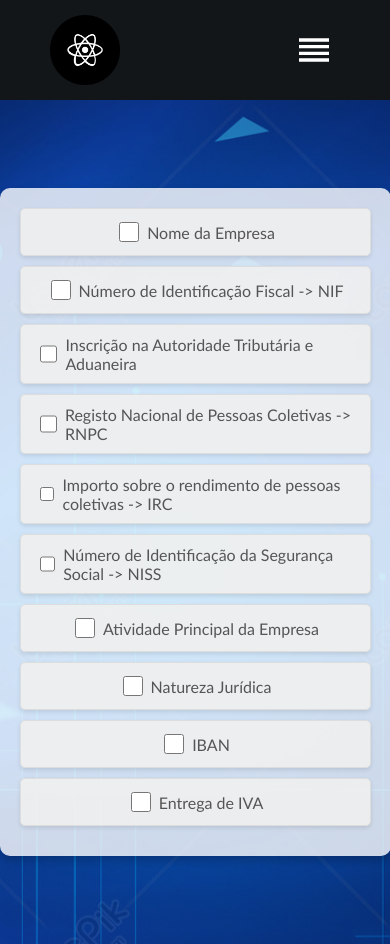
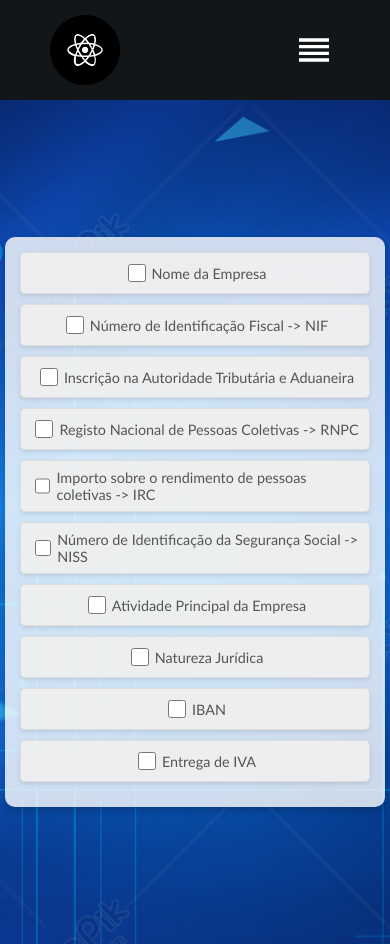
Before and after one commit to nicoly05/react-website, a React (Create React App) app: page /Requisitos in a window 390 px wide. Built offline with nearby package versions, Linux system fonts and the light colour scheme.

Commit message:
perfeito
Tudo funcionando perfeitamente, falta somente ajustar a pré visualização da fatura

```diff
--- a/src/pages/Home.js
+++ b/src/pages/Home.js
@@ -23,4 +23,4 @@ function Home() {
   )
 }
 
-export default Home
+export default Home;
--- a/src/pages/Requisitos.js
+++ b/src/pages/Requisitos.js
@@ -1,6 +1,5 @@
 import React, { useState } from 'react';
-import '../styles/Requisitos.css'; // Importe o CSS
-
+import '../styles/Requisitos.css';
 const Requisitos = () => {
   const [itens, setItens] = useState([
     { id: 1, name: 'Nome da Empresa', checked: false },
--- a/src/pages/Simulacao.js
+++ b/src/pages/Simulacao.js
@@ -25,12 +25,12 @@ const Simulacao = () => {
   const handleSubmit = (e) => {
     e.preventDefault();
 
-    // Convert values to numbers and calculate total salary
+
     const salarioDiaNum = parseFloat(salarioDia);
     const diasTrabalhadosNum = parseInt(diasTrabalhados, 10);
     const salarioTotal = salarioDiaNum * diasTrabalhadosNum;
 
-    // Update preview with calculated total salary
+
     setPreview({
       cliente,
       morada,
@@ -42,7 +42,7 @@ const Simulacao = () => {
       salarioTotal,
     });
 
-    // Open modal dialog
+
     setIsModalOpen(true);
   };
 
--- a/src/styles/Home.css
+++ b/src/styles/Home.css
@@ -1,35 +1,38 @@
 .home {
     width: 100%;
-    height: 90vh;
+    height: auto;
+    min-height: 90vh;
     display: flex;
-    justify-content: center; /* Centraliza horizontalmente */
-    align-items: center;    /* Centraliza verticalmente */
-    flex-direction: column; /* Alinha os elementos verticalmente */
+    justify-content: center;
+    align-items: center;
+    flex-direction: column;
     background-position: center;
     background-repeat: no-repeat;
     background-size: cover;
     font-family: "Gill Sans", "Gill Sans MT", Calibri, "Trebuchet MS", sans-serif;
+    padding: 20px;
 }
 
 .headerContainer {
-    width: auto;
-    padding: 20px; /* Adiciona espaçamento interno */
-    display: flex; /* Ativa flexbox */
-    flex-direction: column; /* Alinha os itens verticalmente */
-    justify-content: center; /* Centraliza os itens verticalmente */
-    align-items: center;     /* Centraliza os itens horizontalmente */
-    gap: 20px; /* Espaçamento uniforme entre os elementos */
-    background: rgba(255, 255, 255, 0.8); /* Fundo branco semitransparente */
-    border-radius: 10px; /* Bordas arredondadas */
-    box-shadow: 0 4px 6px rgba(0, 0, 0, 0.1); /* Sombra suave */
+    width: 90%;
+    max-width: 800px;
+    padding: 20px;
+    display: flex;
+    flex-direction: column;
+    justify-content: center;
+    align-items: center;
+    gap: 20px;
+    background: rgba(255, 255, 255, 0.8);
+    border-radius: 10px;
+    box-shadow: 0 4px 6px rgba(0, 0, 0, 0.1);
 }
 
 .headerContainer h1 {
-    font-size: 60px; /* Reduz o tamanho do título */
-    font-weight: 600; /* Negrito */
+    font-size: 3rem;
+    font-weight: 600;
     color: #121619;
-    text-align: center; /* Centraliza o texto */
-    margin: 0; /* Remove margens extras */
+    text-align: center;
+    margin: 0;
 }
 
 .headerContainer button {
@@ -39,48 +42,53 @@
     cursor: pointer;
     background-color: #121619;
     height: 50px;
-    width: 200px; /* Tamanho maior para os botões */
+    width: 100%;
+    max-width: 300px;
     text-decoration: none;
-    font-size: 18px;
+    font-size: 1rem;
     transition: background-color 0.3s ease;
 }
 
 .headerContainer button:hover {
-    background-color: #07090a; /* Cor mais escura ao passar o mouse */
+    background-color: #07090a;
 }
 
 .headerContainer a {
-    text-decoration: none; /* Remove sublinhado dos links */
+    text-decoration: none;
 }
 
-@media only screen and (max-width: 650px) {
+
+@media only screen and (max-width: 768px) {
+    .headerContainer {
+        padding: 15px;
+    }
+
+    .headerContainer h1 {
+        font-size: 2.5rem;
+    }
+
+    .headerContainer button {
+        font-size: 0.9rem;
+    }
+}
+
+@media only screen and (max-width: 480px) {
     .home {
-        justify-content: center;
-        align-items: center;
+        padding: 10px;
     }
 
     .headerContainer {
-        margin-left: 0px;
-        border-radius: 10px;
         padding: 10px;
-        width: 90%;
-        background-color: #121619;
+        background-color: rgba(18, 22, 25, 0.9);
         color: white;
     }
 
     .headerContainer h1 {
-        font-size: 40px;
-        color: white;
+        font-size: 2rem;
     }
 
     .headerContainer button {
-        background-color: white;
-        color: #121619;
-        margin-bottom: 20px;
-    }
-
-    .headerContainer button:hover {
-        background-color: rgb(225, 225, 225);
-        color: #121619;
+        font-size: 0.8rem;
+        height: 45px;
     }
 }
--- a/src/styles/Requisitos.css
+++ b/src/styles/Requisitos.css
@@ -1,95 +1,126 @@
 
 .lista {
     width: 100%;
-    height: 100vh; /* Preenche a altura da tela */
+    height: auto;
+    min-height: 100vh;
     display: flex;
-    justify-content: center; /* Centraliza horizontalmente */
-    align-items: center; /* Centraliza verticalmente */
-    flex-direction: column; /* Alinha elementos verticalmente */
-    background-image: url('../assets/Requisitos.png'); /* Caminho para a imagem de fundo */
+    justify-content: center;
+    align-items: center;
+    flex-direction: column;
+    background-image: url('../assets/Requisitos.png');
     background-position: center;
     background-repeat: no-repeat;
     background-size: cover;
     font-family: "Gill Sans", "Gill Sans MT", Calibri, "Trebuchet MS", sans-serif;
+    padding: 20px;
+    box-sizing: border-box;
 }
 
 .lista .box {
-    width: auto;
-    padding: 30px; /* Espaçamento interno */
-    display: flex; /* Ativa flexbox */
-    flex-direction: column; /* Alinha itens verticalmente */
-    justify-content: center; /* Centraliza verticalmente */
-    align-items: center; /* Centraliza horizontalmente */
-    gap: 15px; /* Espaçamento entre os elementos */
-    background: rgba(255, 255, 255, 0.8); /* Fundo branco semitransparente */
-    border-radius: 10px; /* Bordas arredondadas */
-    box-shadow: 0 4px 8px rgba(0, 0, 0, 0.2); /* Sombra elegante */
-    max-width: 500px; /* Limita a largura */
+    width: 100%;
+    max-width: 600px;
+    padding: 30px;
+    display: flex;
+    flex-direction: column;
+    justify-content: center;
+    align-items: center;
+    gap: 15px;
+    background: rgba(255, 255, 255, 0.8);
+    border-radius: 10px;
+    box-shadow: 0 4px 8px rgba(0, 0, 0, 0.2);
     text-align: center;
 }
 
 .lista .box h3 {
-    font-size: 32px; /* Tamanho do título */
-    font-weight: bold; /* Negrito */
-    color: #333; /* Cor do texto */
+    font-size: 2rem;
+    font-weight: bold;
+    color: #333;
     margin-bottom: 20px;
 }
 
 .lista .box ul {
-    list-style: none; /* Remove os marcadores da lista */
-    padding: 0; /* Remove o padding padrão */
-    margin: 0; /* Remove margens extras */
-    width: 100%; /* Preenche a largura da caixa */
+    list-style: none;
+    padding: 0;
+    margin: 0;
+    width: 100%;
 }
 
 .lista .box ul li {
-    display: flex; /* Organiza os itens em linha */
-    align-items: center; /* Alinha os itens no centro */
-    justify-content: space-between; /* Espaço entre o checkbox e o texto */
-    background: rgba(240, 240, 240, 0.9); /* Fundo dos itens da lista */
-    border: 1px solid #ddd; /* Bordas suaves */
-    border-radius: 5px; /* Bordas arredondadas */
-    padding: 10px 15px; /* Espaçamento interno */
-    margin-bottom: 10px; /* Espaçamento entre os itens */
-    box-shadow: 0 2px 4px rgba(0, 0, 0, 0.1); /* Sombra leve */
+    display: flex;
+    align-items: center;
+    justify-content: space-between;
+    background: rgba(240, 240, 240, 0.9);
+    border: 1px solid #ddd;
+    border-radius: 5px;
+    padding: 10px 15px;
+    margin-bottom: 10px;
+    box-shadow: 0 2px 4px rgba(0, 0, 0, 0.1);
     transition: transform 0.2s ease;
 }
 
 .lista .box ul li:hover {
-    transform: scale(1.02); /* Efeito de zoom ao passar o mouse */
+    transform: scale(1.02);
 }
 
 .lista .box ul li label {
-    display: flex; /* Alinha checkbox e texto */
+    display: flex;
     align-items: center;
-    gap: 10px; /* Espaçamento entre o checkbox e o texto */
-    color: #555; /* Cor do texto */
-    font-size: 18px;
+    gap: 10px;
+    color: #555;
+    font-size: 1rem;
 }
 
 .lista .box ul li input[type="checkbox"] {
-    width: 20px; /* Tamanho do checkbox */
+    width: 20px;
     height: 20px;
-    cursor: pointer; /* Cursor de mão ao passar sobre o checkbox */
+    cursor: pointer;
 }
 
-@media only screen and (max-width: 650px) {
+
+@media only screen and (max-width: 768px) {
     .lista .box {
-        width: 90%; /* Ajusta o tamanho para telas menores */
+        width: 90%;
         padding: 20px;
     }
 
     .lista .box h3 {
-        font-size: 24px; /* Reduz o tamanho do título */
+        font-size: 1.75rem;
     }
 
     .lista .box ul li {
-        flex-direction: column; /* Itens empilhados em telas menores */
-        text-align: left; /* Alinha o texto à esquerda */
+        flex-direction: column;
+        text-align: left;
     }
 
     .lista .box ul li label {
-        gap: 5px; /* Reduz o espaçamento entre os itens */
-        font-size: 16px; /* Reduz o tamanho do texto */
+        gap: 5px;
+        font-size: 1rem;
     }
 }
+
+@media only screen and (max-width: 480px) {
+    .lista .box {
+        width: 100%;
+        padding: 15px;
+    }
+
+    .lista .box h3 {
+        font-size: 1.5rem;
+    }
+
+    .lista .box ul li {
+        flex-direction: column;
+        text-align: left;
+        padding: 8px 10px;
+    }
+
+    .lista .box ul li label {
+        font-size: 0.9rem;
+        gap: 3px;
+    }
+
+    .lista .box ul li input[type="checkbox"] {
+        width: 18px;
+        height: 18px;
+    }
+}
```
Also changed, not shown: src/styles/Faturacao.css (+58 -34 lines).
